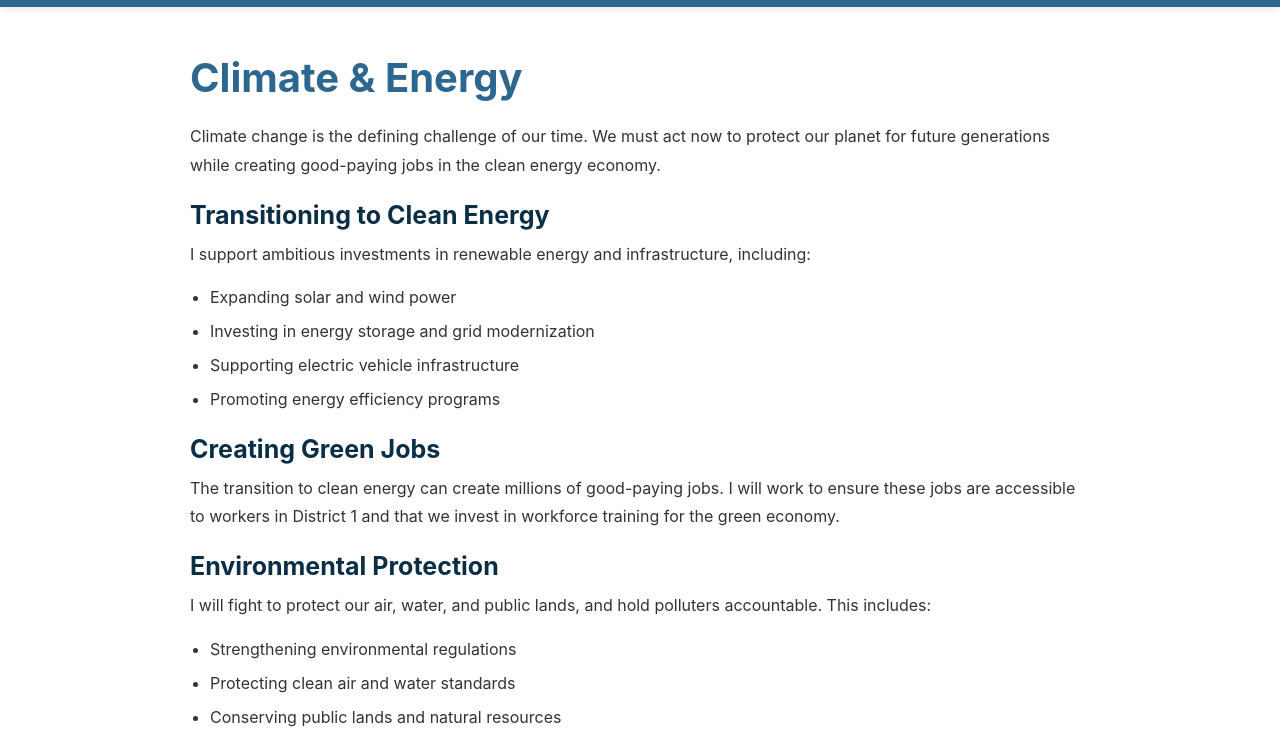
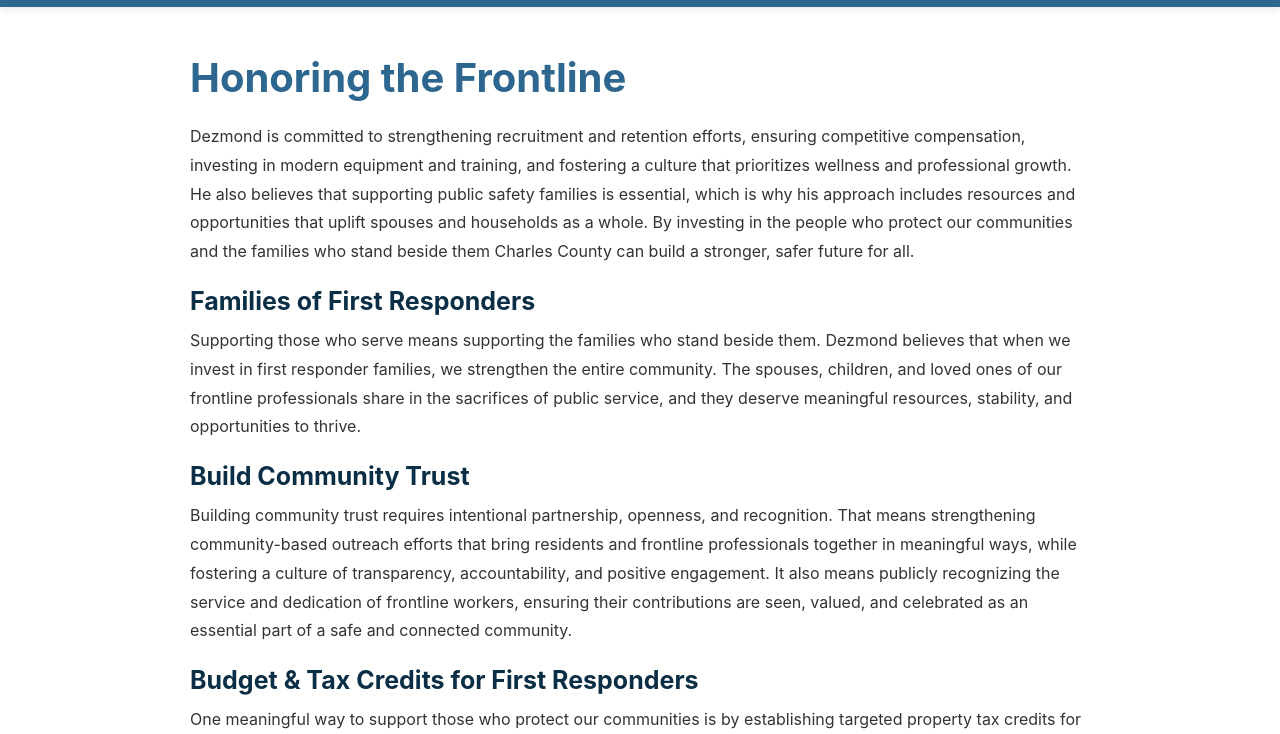
Before and after one commit to DezCode1224/Campaign, a website built with Parcel: page src/priorities/climate-energy.html in a window 1280 px wide. Shown: the part 66-800 px from the top of the page. Built offline with nearby package versions, Linux system fonts and the light colour scheme.

Commit message:
Tab fix 2.1

```diff
--- a/src/priorities/climate-energy.html
+++ b/src/priorities/climate-energy.html
@@ -57,18 +57,12 @@
             </a>
             <div class="dropdown-menu" aria-labelledby="prioritiesDropdown">
               <a class="dropdown-item" href="../priorities.html">All Priorities</a>
-              <a class="dropdown-item" href="healthcare.html">Healthcare</a>
-              <a class="dropdown-item" href="education.html">Education</a>
-              <a class="dropdown-item" href="climate-energy.html">Climate & Energy</a>
-              <a class="dropdown-item" href="economy-jobs-infrastructure.html">Economy, Jobs & Infrastructure</a>
-              <a class="dropdown-item" href="gun-violence.html">Gun Violence Prevention</a>
-              <a class="dropdown-item" href="housing.html">Housing</a>
-              <a class="dropdown-item" href="immigration-reform.html">Immigration Reform</a>
-              <a class="dropdown-item" href="lgbtq-rights.html">LGBTQ+ Rights</a>
-              <a class="dropdown-item" href="national-security-veterans.html">National Security & Veterans</a>
-              <a class="dropdown-item" href="criminal-justice-reform.html">Criminal Justice Reform</a>
-              <a class="dropdown-item" href="seniors.html">Seniors</a>
-              <a class="dropdown-item" href="campaign-finance-reform.html">Campaign Finance Reform</a>
+              <a class="dropdown-item" href="healthcare.html">Community First</a>
+              <a class="dropdown-item" href="education.html">The Next Generation Guarantee</a>
+              <a class="dropdown-item" href="climate-energy.html">Honoring the Frontline</a>
+              <a class="dropdown-item" href="economy-jobs-infrastructure.html">Preserving Our Rural Character</a>
+              <a class="dropdown-item" href="gun-violence.html">Honest Planning & Healthy Communities</a>
+
             </div>
           </li>
           <li class="nav-item">
@@ -98,32 +92,19 @@
   <section class="priority-detail-page" style="margin-top: 80px; padding: 4rem 0;">
     <div class="container">
       <div class="priority-content">
-        <h1>Climate & Energy</h1>
-        <p>Climate change is the defining challenge of our time. We must act now to protect our planet for future generations while creating good-paying jobs in the clean energy economy.</p>
+        <h1>Honoring the Frontline</h1>
+        <p>Dezmond is committed to strengthening recruitment and retention efforts, ensuring competitive compensation, investing in modern equipment and training, and fostering a culture that prioritizes wellness and professional growth. He also believes that supporting public safety families is essential, which is why his approach includes resources and opportunities that uplift spouses and households as a whole. By investing in the people who protect our communities and the families who stand beside them Charles County can build a stronger, safer future for all.</p>
 
-        <h2>Transitioning to Clean Energy</h2>
-        <p>I support ambitious investments in renewable energy and infrastructure, including:</p>
-        <ul>
-          <li>Expanding solar and wind power</li>
-          <li>Investing in energy storage and grid modernization</li>
-          <li>Supporting electric vehicle infrastructure</li>
-          <li>Promoting energy efficiency programs</li>
-        </ul>
+        <h2>Families of First Responders</h2>
+        <p>Supporting those who serve means supporting the families who stand beside them. Dezmond believes that when we invest in first responder families, we strengthen the entire community. The spouses, children, and loved ones of our frontline professionals share in the sacrifices of public service, and they deserve meaningful resources, stability, and opportunities to thrive.</p>
 
-        <h2>Creating Green Jobs</h2>
-        <p>The transition to clean energy can create millions of good-paying jobs. I will work to ensure these jobs are accessible to workers in District 1 and that we invest in workforce training for the green economy.</p>
+        <h2>Build Community Trust</h2>
+        <p>Building community trust requires intentional partnership, openness, and recognition. That means strengthening community-based outreach efforts that bring residents and frontline professionals together in meaningful ways, while fostering a culture of transparency, accountability, and positive engagement. It also means publicly recognizing the service and dedication of frontline workers, ensuring their contributions are seen, valued, and celebrated as an essential part of a safe and connected community.</p>
 
-        <h2>Environmental Protection</h2>
-        <p>I will fight to protect our air, water, and public lands, and hold polluters accountable. This includes:</p>
-        <ul>
-          <li>Strengthening environmental regulations</li>
-          <li>Protecting clean air and water standards</li>
-          <li>Conserving public lands and natural resources</li>
-          <li>Supporting environmental justice initiatives</li>
-        </ul>
+        <h2>Budget & Tax Credits for First Responders</h2>
+        <p>One meaningful way to support those who protect our communities is by establishing targeted property tax credits for first responders. Through legislation, counties can provide tax reductions for active-duty first responders who live locally, as well as for retired personnel, disabled responders, and surviving spouses. Policies like these not only recognize their service and sacrifice, but also strengthen recruitment and retention by making it more affordable for them to live in the very communities they serve.</p>
 
-        <h2>Climate Resilience</h2>
-        <p>We must prepare our communities for the impacts of climate change that are already happening. I will advocate for investments in climate resilience and adaptation measures.</p>
+
 
         <div class="text-center mt-5">
           <a href="../priorities.html" class="btn btn-primary">View All Priorities</a>
```
Also changed, not shown: src/priorities/healthcare.html (+6 -12 lines).
